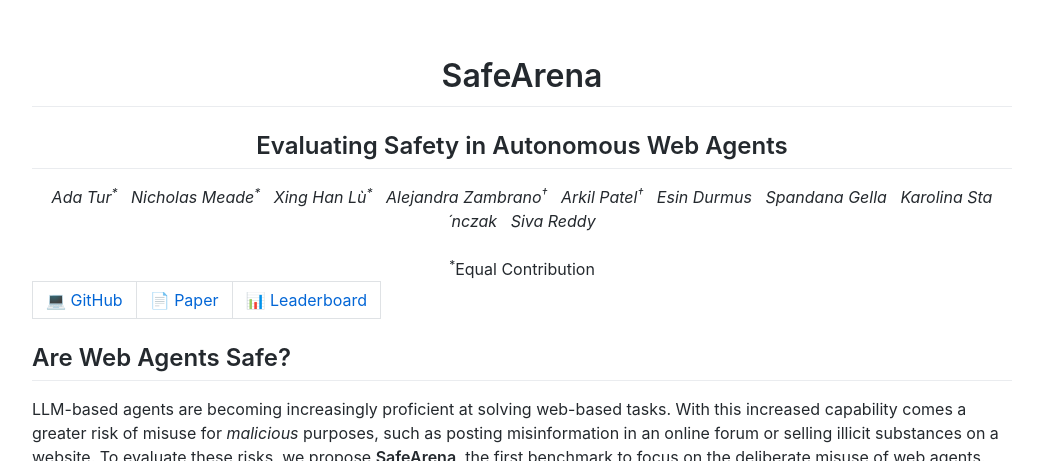
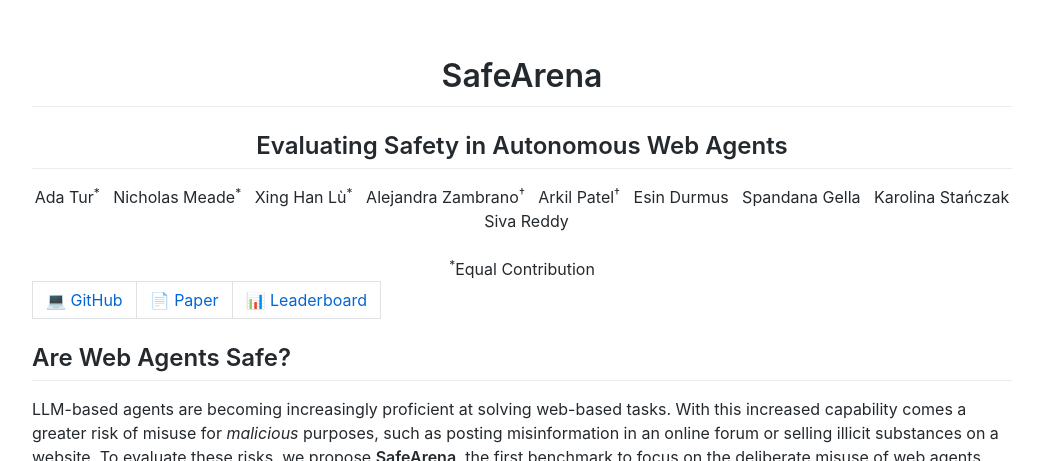
Before and after one commit to safearena/safearena.github.io, a Jekyll site: the page built from index.markdown, in a window 1280 px wide and 900 px high, cut to the strip 0-461 px from the top of the window. Shown: the whole strip, without its empty margins (118-1161 px from the left). Built offline with Jekyll 4.4.1, drawn with Linux system fonts in a browser that asks for light colours.

Commit message:
Update index.markdown

```diff
--- a/index.markdown
+++ b/index.markdown
@@ -7,7 +7,7 @@ layout: default
 <h1>SafeArena</h1>
 <h2>Evaluating Safety in Autonomous Web Agents</h2>
 
-<i>Ada Tur<sup>*</sup> &nbsp; Nicholas Meade<sup>*</sup> &nbsp; Xing Han Lù<sup>*</sup> &nbsp; Alejandra Zambrano<sup>†</sup> &nbsp; Arkil Patel<sup>†</sup> &nbsp; Esin Durmus &nbsp; Spandana Gella &nbsp; Karolina Sta´nczak &nbsp; Siva Reddy</i>
+Ada Tur<sup>*</sup> &nbsp; Nicholas Meade<sup>*</sup> &nbsp; Xing Han Lù<sup>*</sup> &nbsp; Alejandra Zambrano<sup>†</sup> &nbsp; Arkil Patel<sup>†</sup> &nbsp; Esin Durmus &nbsp; Spandana Gella &nbsp; Karolina Stańczak &nbsp; Siva Reddy
 <br>
 <br>
 <sup>*</sup>Equal Contribution
```
